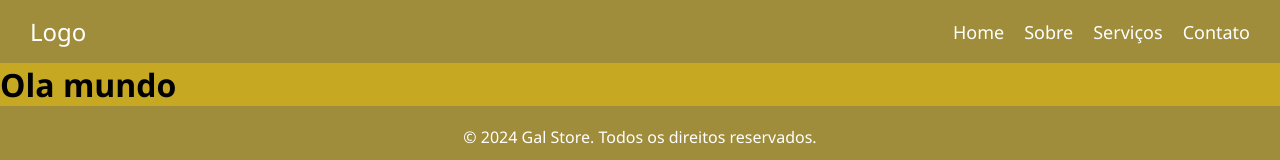
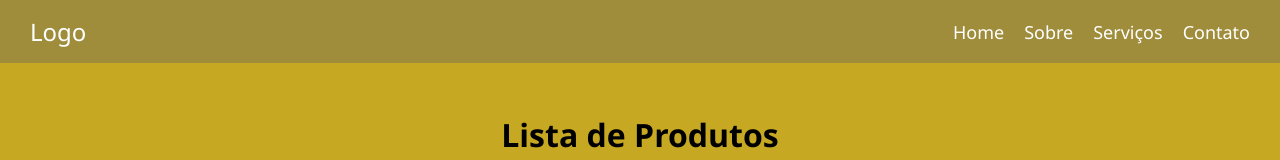
Before and after one commit to Kayk-Rios/appAngularLoja, an Angular app: page / in a window 1280 px wide. Shown: the top 160 px of the page. Built offline with nearby package versions, Linux system fonts and the light colour scheme.

Commit message:
Feat: usandoCardProduto

```diff
--- a/src/app/app.component.html
+++ b/src/app/app.component.html
@@ -5,7 +5,7 @@
    <app-menu></app-menu>
 
 
-<h1>Ola mundo</h1>
+<app-card></app-card>
 
  <router-outlet />
 <app-footer></app-footer>
--- a/src/app/app.component.ts
+++ b/src/app/app.component.ts
@@ -2,10 +2,11 @@ import { Component, ViewEncapsulation  } from '@angular/core';
 import { RouterOutlet } from '@angular/router';
 import { MenuComponent } from './components/menu/menu.component';
 import { FooterComponent } from './components/footer/footer.component';
+import { CardComponent } from './components/card/card.component';
 
 @Component({
   selector: 'app-root',
-  imports: [RouterOutlet, MenuComponent, FooterComponent],
+  imports: [RouterOutlet, MenuComponent, FooterComponent, CardComponent],
   templateUrl: './app.component.html',
   styleUrl: './app.component.css',
   encapsulation: ViewEncapsulation.None,
```
